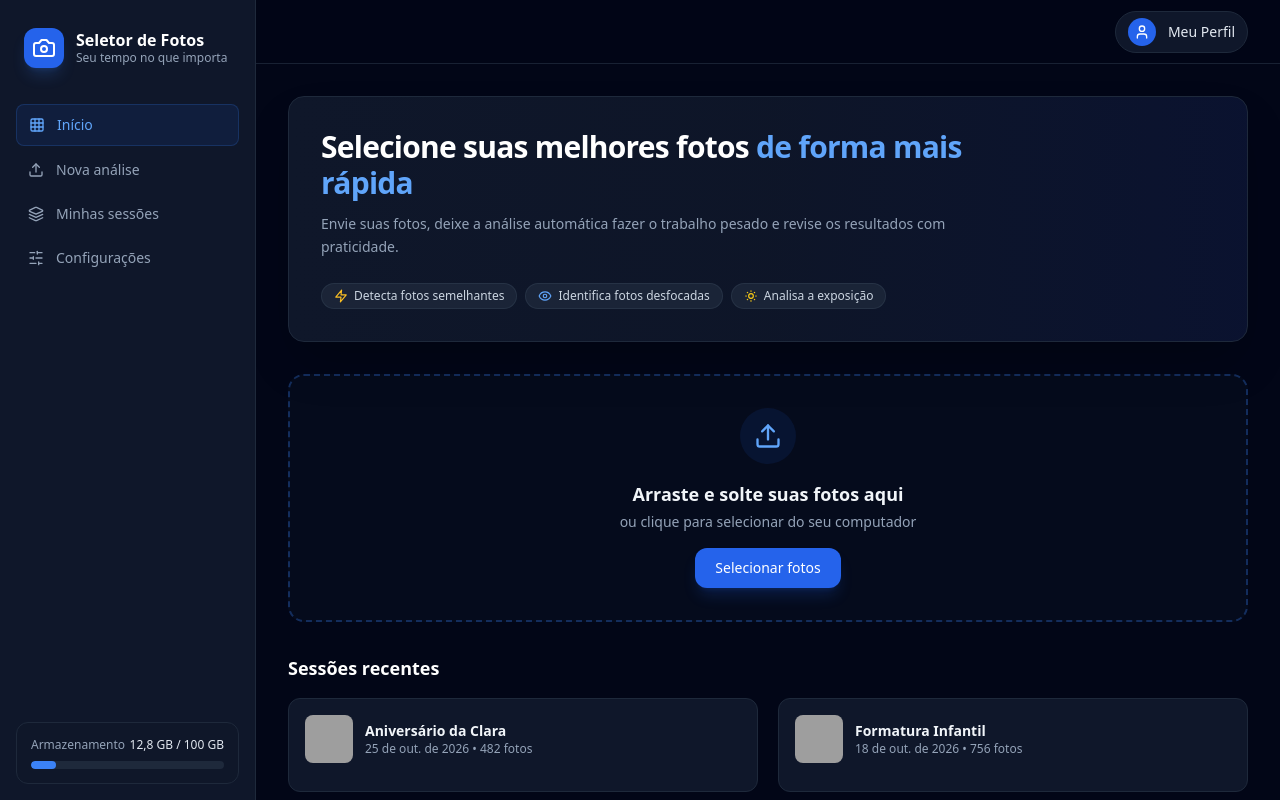
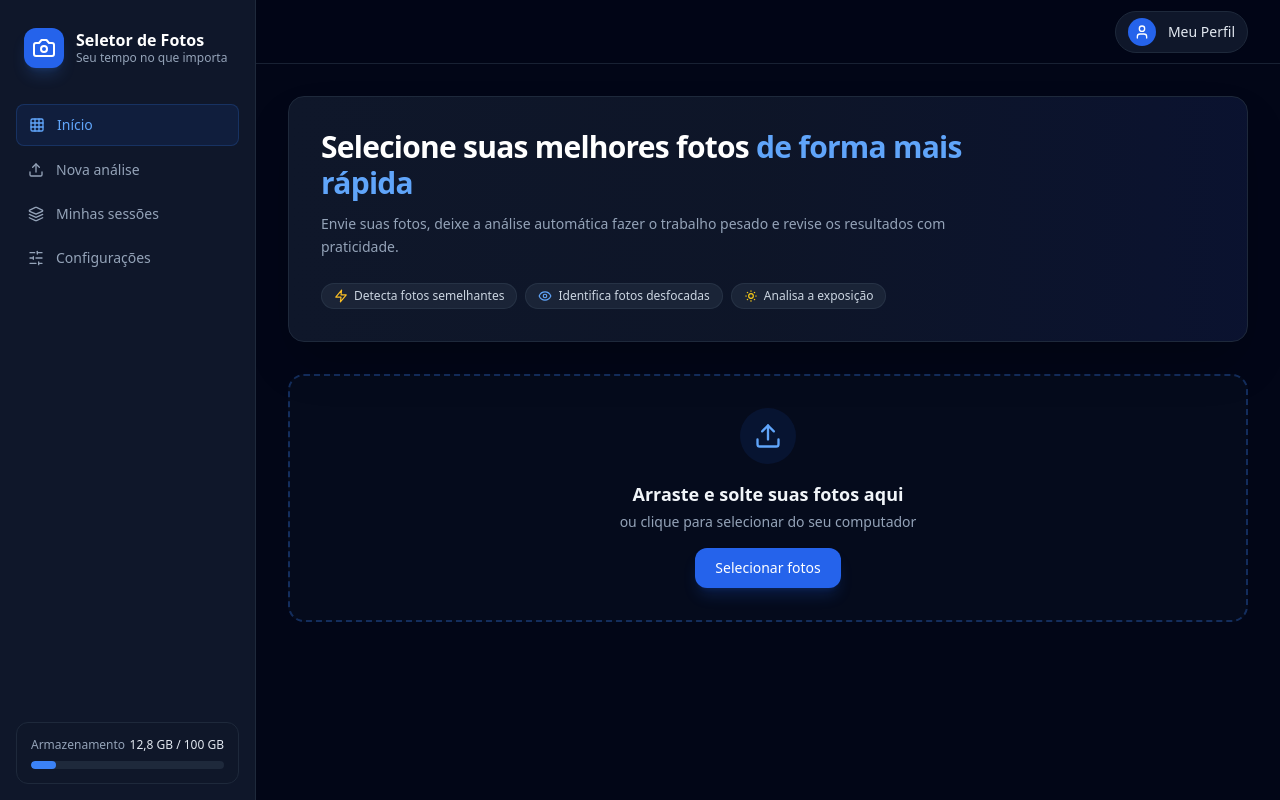
Before and after one commit to edipogomesrecife/SeletorFotos, a React (Vite) app: page / in a window 1280 px wide. Built offline with nearby package versions, Linux system fonts and the light colour scheme; grey boxes are pictures that could not be loaded.

Commit message:
Update App.jsx

```diff
--- a/src/App.jsx
+++ b/src/App.jsx
@@ -11,10 +11,7 @@ import {
   Layers,
   ArrowLeft,
   User,
-  ChevronRight,
-  CheckCircle2,
-  Clock,
-  AlertTriangle
+  RefreshCw
 } from 'lucide-react';
 
 const API_BASE_URL = "https://seletor-fotos-backend.onrender.com";
@@ -22,11 +19,38 @@ const API_BASE_URL = "https://seletor-fotos-backend.onrender.com";
 export default function App() {
   const [currentView, setCurrentView] = useState('dashboard');
   const [activeSession, setActiveSession] = useState(null);
-  const [filterCategory, setFilterCategory] = useState('all');
   const [isUploading, setIsUploading] = useState(false);
   const [uploadStatus, setUploadStatus] = useState('');
 
-  // 1. Função para criar nova sessão e fazer upload de fotos reais
+  // 1. Restaurar última sessão salva ao recarregar a página (F5)
+  useEffect(() => {
+    const savedSessionId = localStorage.getItem('active_session_id');
+    if (savedSessionId) {
+      loadSessionData(savedSessionId);
+    }
+  }, []);
+
+  // 2. Buscar dados da sessão com Polling Automático (Atualiza a cada 3s se estiver processando)
+  const loadSessionData = async (sessionId) => {
+    try {
+      const res = await fetch(`${API_BASE_URL}/api/sessions/${sessionId}`);
+      if (res.ok) {
+        const data = await res.json();
+        setActiveSession(data);
+        setCurrentView('gallery');
+        localStorage.setItem('active_session_id', sessionId);
+
+        // Se ainda estiver processando, busca atualizações a cada 3 segundos
+        if (data.status === 'Processando' || data.processed_photos < data.total_photos) {
+          setTimeout(() => loadSessionData(sessionId), 3000);
+        }
+      }
+    } catch (error) {
+      console.error('Erro ao carregar dados da sessão:', error);
+    }
+  };
+
+  // 3. Upload de fotos reais
   const handleFileUpload = async (event) => {
     const files = event.target.files;
     if (!files || files.length === 0) return;
@@ -35,7 +59,6 @@ export default function App() {
       setIsUploading(true);
       setUploadStatus('Criando sessão...');
 
-      // Criar Sessão no Backend
       const sessionRes = await fetch(`${API_BASE_URL}/api/sessions?title=Análise%20de%20Fotos`, {
         method: 'POST'
       });
@@ -44,22 +67,19 @@ export default function App() {
 
       setUploadStatus(`Enviando ${files.length} foto(s)...`);
 
-      // Preparar formulário de envio de arquivos
       const formData = new FormData();
       for (let i = 0; i < files.length; i++) {
         formData.append('files', files[i]);
       }
 
-      // Enviar arquivos para a API
       const uploadRes = await fetch(`${API_BASE_URL}/api/sessions/${sessionId}/upload`, {
         method: 'POST',
         body: formData
       });
 
       if (uploadRes.ok) {
-        setUploadStatus('Upload concluído! Carregando sessão...');
-        // Abrir a sessão criada
-        await loadSessionData(sessionId);
+        setUploadStatus('Upload concluído! Analisando...');
+        loadSessionData(sessionId);
       } else {
         alert('Falha ao enviar fotografias.');
       }
@@ -72,46 +92,11 @@ export default function App() {
     }
   };
 
-  // 2. Buscar os dados atualizados de uma sessão do backend
-  const loadSessionData = async (sessionId) => {
-    try {
-      const res = await fetch(`${API_BASE_URL}/api/sessions/${sessionId}`);
-      if (res.ok) {
-        const data = await res.json();
-        setActiveSession(data);
-        setCurrentView('gallery');
-      }
-    } catch (error) {
-      console.error('Erro ao carregar dados da sessão:', error);
-    }
+  const handleBackToDashboard = () => {
+    localStorage.removeItem('active_session_id');
+    setActiveSession(null);
+    setCurrentView('dashboard');
   };
-
-  const recentSessionsMock = [
-    {
-      id: 'sess-001',
-      title: 'Aniversário da Clara',
-      date: '25 de out. de 2026',
-      totalPhotos: 482,
-      status: 'Concluída',
-      recommended: 312,
-      duplicates: 98,
-      review: 54,
-      discarded: 18,
-      coverImg: 'https://images.unsplash.com/photo-1530103862676-de8c9debad1d?auto=format&fit=crop&q=80&w=400'
-    },
-    {
-      id: 'sess-003',
-      title: 'Formatura Infantil',
-      date: '18 de out. de 2026',
-      totalPhotos: 756,
-      status: 'Concluída',
-      recommended: 521,
-      duplicates: 142,
-      review: 73,
-      discarded: 20,
-      coverImg: 'https://images.unsplash.com/photo-1511795409834-ef04bbd61622?auto=format&fit=crop&q=80&w=400'
-    }
-  ];
 
   return (
     <div className="flex h-screen bg-slate-950 text-slate-100 font-sans antialiased overflow-hidden">
@@ -130,7 +115,7 @@ export default function App() {
 
           <nav className="space-y-1">
             <button
-              onClick={() => setCurrentView('dashboard')}
+              onClick={handleBackToDashboard}
               className={`w-full flex items-center gap-3 px-3 py-2.5 rounded-lg text-sm font-medium transition-colors ${
                 currentView === 'dashboard'
                   ? 'bg-blue-600/10 text-blue-400 border border-blue-500/20'
@@ -223,40 +208,26 @@ export default function App() {
                 />
               </label>
             </div>
-
-            {/* Recent Sessions */}
-            <div className="space-y-4">
-              <h3 className="text-lg font-bold text-white">Sessões recentes</h3>
-              <div className="grid grid-cols-1 md:grid-cols-2 gap-5">
-                {recentSessionsMock.map((session) => (
-                  <div key={session.id} className="bg-slate-900 border border-slate-800 rounded-xl p-4 flex flex-col justify-between">
-                    <div className="flex items-center gap-3 mb-3">
-                      <img src={session.coverImg} alt={session.title} className="w-12 h-12 rounded-lg object-cover" />
-                      <div>
-                        <h4 className="font-semibold text-slate-100 text-sm">{session.title}</h4>
-                        <p className="text-xs text-slate-400">{session.date} • {session.totalPhotos} fotos</p>
-                      </div>
-                    </div>
-                  </div>
-                ))}
-              </div>
-            </div>
           </div>
         ) : (
-          /* Gallery Review View com dados da API */
+          /* Gallery Review View */
           <div className="p-8 space-y-6 max-w-7xl mx-auto w-full">
             <div className="flex items-center justify-between border-b border-slate-800 pb-4">
               <div className="flex items-center gap-4">
                 <button
-                  onClick={() => setCurrentView('dashboard')}
+                  onClick={handleBackToDashboard}
                   className="p-2 bg-slate-900 border border-slate-800 rounded-lg text-slate-400 hover:text-white transition-colors"
                 >
                   <ArrowLeft className="w-5 h-5" />
                 </button>
                 <div>
                   <h2 className="text-xl font-bold text-white">{activeSession?.title || 'Sessão de Análise'}</h2>
-                  <p className="text-xs text-slate-400">
-                    Status: <span className="text-blue-400 font-semibold">{activeSession?.status}</span> ({activeSession?.processed_photos} / {activeSession?.total_photos} processadas)
+                  <p className="text-xs text-slate-400 flex items-center gap-2 mt-0.5">
+                    Status: <span className="text-blue-400 font-semibold">{activeSession?.status}</span>
+                    ({activeSession?.processed_photos} / {activeSession?.total_photos} processadas)
+                    {activeSession?.status === 'Processando' && (
+                      <RefreshCw className="w-3.5 h-3.5 text-blue-400 animate-spin" />
+                    )}
                   </p>
                 </div>
               </div>
@@ -267,7 +238,7 @@ export default function App() {
               </button>
             </div>
 
-            {/* Photo Grid do Backend */}
+            {/* Grid de Fotos */}
             <div className="grid grid-cols-1 sm:grid-cols-2 md:grid-cols-3 lg:grid-cols-4 gap-5">
               {activeSession?.photos?.map((photo) => (
                 <div key={photo.id} className="bg-slate-900 border border-slate-800 rounded-xl overflow-hidden p-4 space-y-3">
@@ -276,13 +247,19 @@ export default function App() {
                     <span className={`px-2 py-0.5 rounded text-[10px] font-bold ${
                       photo.recommendation === 'Recomendada' ? 'bg-emerald-500/10 text-emerald-400' : 'bg-amber-500/10 text-amber-400'
                     }`}>
-                      {photo.recommendation}
+                      {photo.recommendation || 'Aguardando'}
                     </span>
                   </div>
 
-                  <div className="space-y-1 text-xs text-slate-400 bg-slate-950 p-2.5 rounded-lg border border-slate-800">
-                    <p>Nitidez: <span className="text-slate-200 font-medium">{photo.blur_score}</span></p>
-                    <p>Exposição: <span className="text-slate-200 font-medium">{photo.exposure_status}</span></p>
+                  <div className="space-y-1.5 text-xs text-slate-400 bg-slate-950 p-2.5 rounded-lg border border-slate-800">
+                    <p className="flex justify-between">
+                      <span>Nitidez:</span>
+                      <span className="text-slate-200 font-medium">{photo.blur_score ?? 'Calculando...'}</span>
+                    </p>
+                    <p className="flex justify-between">
+                      <span>Exposição:</span>
+                      <span className="text-slate-200 font-medium">{photo.exposure_status ?? 'Calculando...'}</span>
+                    </p>
                   </div>
                 </div>
               ))}
```
